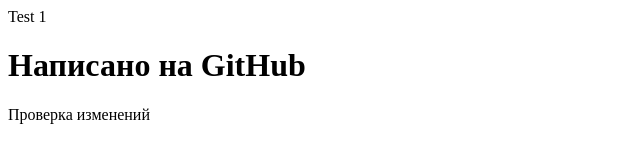
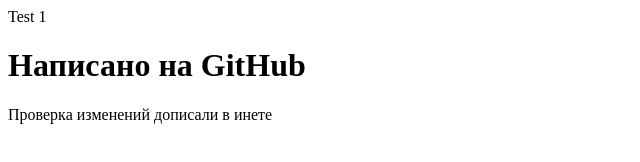
Before and after one commit to OleksiiSosnytskyi/goit-markup-hw-01, a plain HTML site: page index.html in a window 1280 px wide. Shown: the whole page, without its empty margins (0-640 px from the left). Drawn offline with Linux system fonts and the light colour scheme.

Commit message:
Update index.html

```diff
--- a/index.html
+++ b/index.html
@@ -9,7 +9,7 @@
     <div>
         Test 1
         <h1>Написано на GitHub</h1>
-        <p>Проверка изменений</p>
+        <p>Проверка изменений дописали в инете</p>
     </div>
 </body>
 </html>
```
